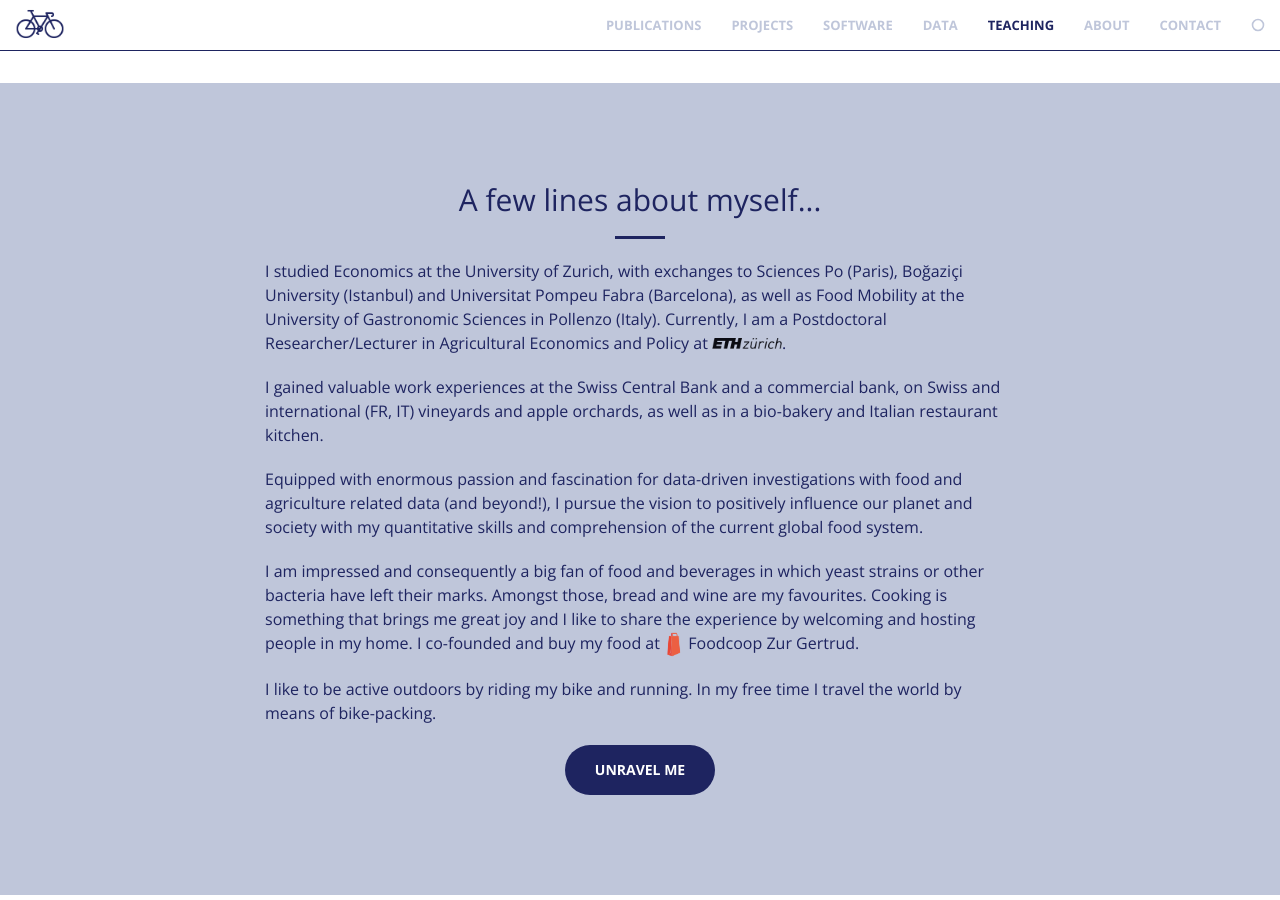
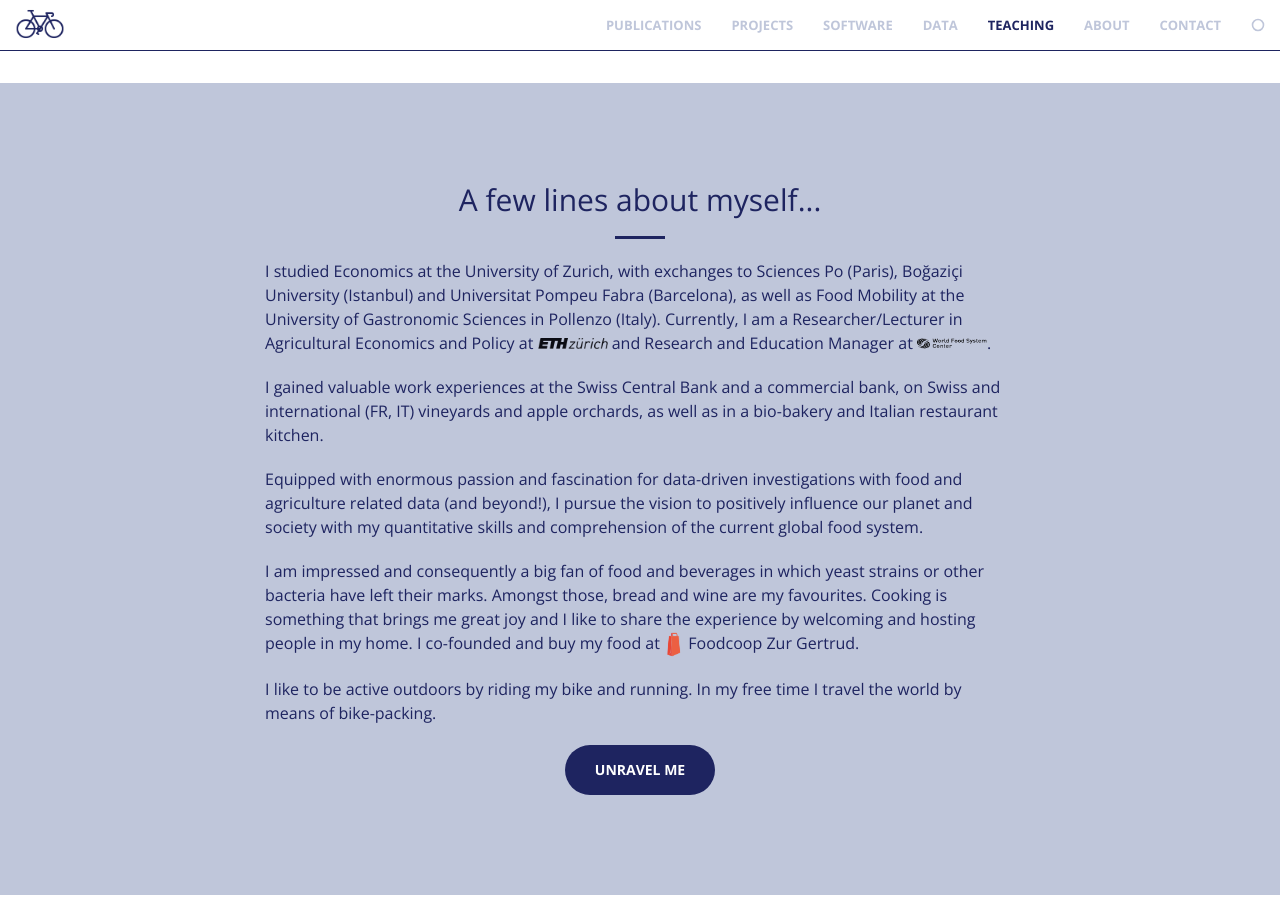
Before and after one commit to luccalino/luccalino.github.io, a Jekyll site: the page built from index.html, in a window 1280 px wide and 900 px high, scrolled down 8171 px. Built offline with Jekyll 4.4.1, drawn with Linux system fonts in a browser that asks for light colours; nearby versions of some CDN libraries.

Commit message:
Add WFSC role with logo to about section

```diff
--- a/_includes/about.html
+++ b/_includes/about.html
@@ -6,7 +6,7 @@
                 <hr class="primary text-center">
 		 <p class="text-faded-main-dark">I studied Economics at the University of Zurich, with exchanges to Sciences Po (Paris),
 			Boğaziçi University (Istanbul) and Universitat Pompeu Fabra (Barcelona), as well as Food Mobility at the
-			University of Gastronomic Sciences in Pollenzo (Italy). Currently, I am a Postdoctoral Researcher/Lecturer in Agricultural Economics and Policy at <a href="https://aecp.ethz.ch" target="_blank"><img class="recolor-black" src="/img/logo/192px-ETH_Zürich_Logo_black.png" style="cursor:pointer; padding-bottom: 2px; padding-top: -2px;" width="70" height="13"></a>.</p>
+			University of Gastronomic Sciences in Pollenzo (Italy). Currently, I am a Researcher/Lecturer in Agricultural Economics and Policy at <a href="https://aecp.ethz.ch" target="_blank"><img class="recolor-black" src="/img/logo/192px-ETH_Zürich_Logo_black.png" style="cursor:pointer; padding-bottom: 2px; padding-top: -2px;" width="70" height="13"></a> and Research and Education Manager at <a href="https://worldfoodsystem.ethz.ch" target="_blank"><img class="recolor-white" src="/img/wfsc_logo.png" style="cursor:pointer; padding-bottom: 2px; padding-top: -2px;" width="70" height="13" alt="World Food System Center"></a>.</p>
 		<!--<h3 class="section-heading">I code and cook</h3>-->
 		<p class="text-faded-main-dark">I gained valuable work experiences at the Swiss Central Bank and a commercial bank, on Swiss and international (FR, IT) vineyards and apple orchards, as well as in a bio-bakery and Italian restaurant kitchen.</p>
 		<p class="text-faded-main-dark">Equipped with enormous passion and fascination for data-driven investigations
--- a/_sass/_base.scss
+++ b/_sass/_base.scss
@@ -676,6 +676,17 @@
     filter: var(--icon-filter-from-navy);
 }
 
+// White-on-transparent assets (WFSC logo in about.html): render them black
+// first so they read on the light --color-about, then apply the same
+// black-to-accent recolor as .recolor-black under the orange theme.
+.recolor-white {
+    filter: brightness(0);
+}
+
+[data-theme="orange"] .recolor-white {
+    filter: brightness(0) var(--icon-filter-from-black);
+}
+
 // .btn-primary buttons ("Unravel me", the publications/teaching/portfolio
 // "More" buttons, etc.): .btn-primary is a compile-time Sass mixin
 // (button-variant), not var-driven, so it can't retheme itself - override
```
Also changed, not shown: img/wfsc_logo.png (added).
